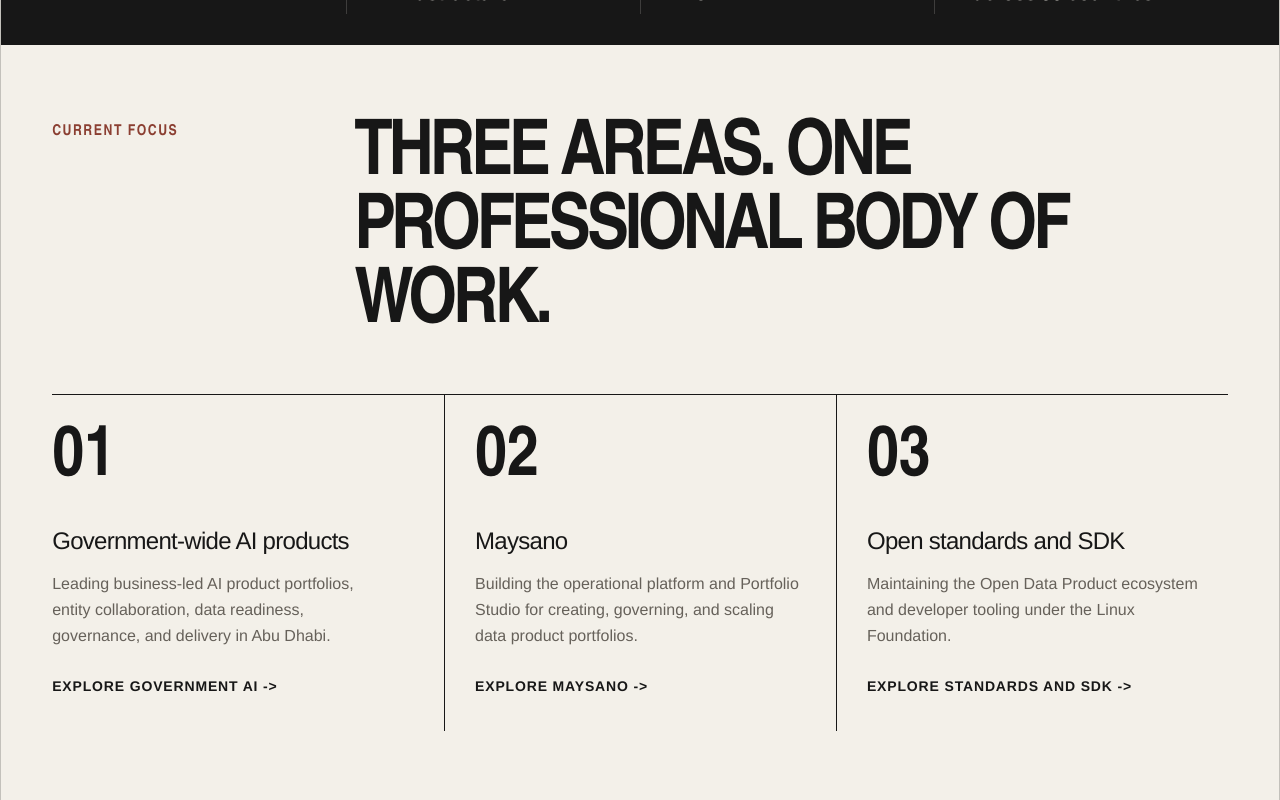
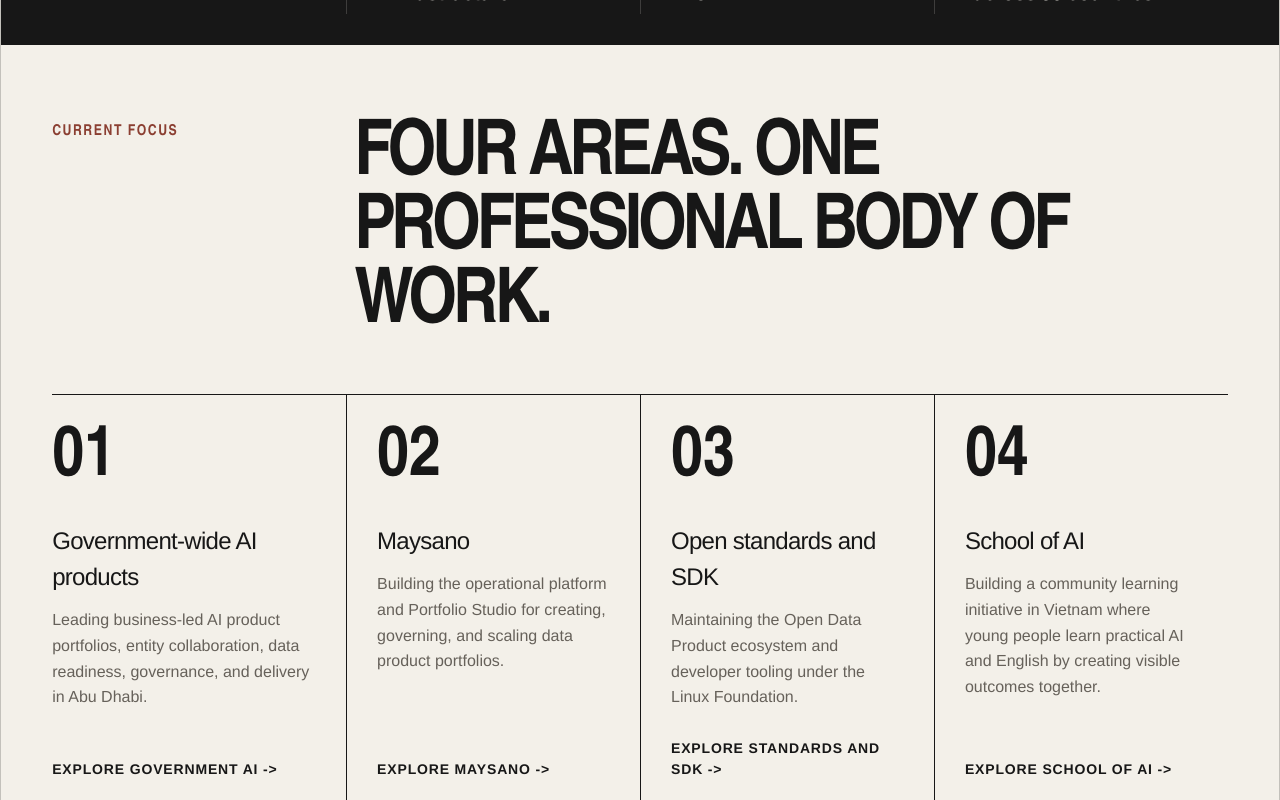
Before and after one commit to kyyberi/jarkko, a Next.js app: page / in a window 1280 px wide. Shown: the part 860-1660 px from the top of the page. Built offline with nearby package versions, Linux system fonts and the light colour scheme.

Commit message:
Add School of AI initiative

```diff
--- a/app/about/page.tsx
+++ b/app/about/page.tsx
@@ -147,6 +147,15 @@ export default function AboutPage() {
               Linux Foundation.
             </p>
           </article>
+          <article>
+            <h3>School of AI</h3>
+            <p>
+              Initiated a community learning model in Vietnam where young
+              people can learn practical AI and English through weekend
+              activities, teamwork, product building, and parent-visible
+              participation.
+            </p>
+          </article>
         </div>
         <p className="about-method">
           The work usually starts with the business problem, followed by
--- a/app/globals.css
+++ b/app/globals.css
@@ -476,7 +476,7 @@ h1 {
 
 .focus-grid {
   display: grid;
-  grid-template-columns: repeat(3, 1fr);
+  grid-template-columns: repeat(4, minmax(0, 1fr));
   border-top: 1px solid var(--ink);
 }
 
--- a/app/page.tsx
+++ b/app/page.tsx
@@ -107,7 +107,7 @@ export default function Home() {
           <div className="section-head">
             <div className="section-kicker">Current focus</div>
             <h2 className="section-title">
-              Three areas. One professional body of work.
+              Four areas. One professional body of work.
             </h2>
           </div>
           <div className="focus-grid">
@@ -152,6 +152,20 @@ export default function Home() {
                 href={sitePath("/work/standards-and-sdk")}
               >
                 Explore standards and SDK <Arrow />
+              </a>
+            </article>
+            <article className="focus-item">
+              <div>
+                <div className="focus-number">04</div>
+                <h3>School of AI</h3>
+                <p>
+                  Building a community learning initiative in Vietnam where
+                  young people learn practical AI and English by creating
+                  visible outcomes together.
+                </p>
+              </div>
+              <a className="text-link" href={sitePath("/work/school-of-ai")}>
+                Explore School of AI <Arrow />
               </a>
             </article>
           </div>
--- a/app/site.tsx
+++ b/app/site.tsx
@@ -218,6 +218,79 @@ export const workItems = [
       },
     ],
   },
+  {
+    slug: "school-of-ai",
+    index: "04",
+    label: "Community AI education",
+    title: "School of AI",
+    summary:
+      "A community learning initiative for young people to learn AI and English through practice.",
+    image: "/images/work-school4ai.webp",
+    imageAlt:
+      "Vietnamese young people learning AI and English through a community activity",
+    cta: "Visit the initiative",
+    detailCta: "Visit School4AI",
+    ctaHref: "https://school4ai.net",
+    externalLinks: [
+      {
+        label: "School4AI",
+        href: "https://school4ai.net",
+      },
+    ],
+    diagramSteps: ["Learn", "Try", "Build", "Present"],
+    diagramCaption:
+      "A practical weekend format for AI, English, teamwork, and visible outcomes.",
+    focus:
+      "School4AI is a community learning initiative I am building for young people, starting from Yen Bai, Vietnam. The goal is to help participants learn practical AI, use English in real situations, work in teams, and create something they can show to others.",
+    detailIntro:
+      "The initiative is being shaped as a weekend activity rather than a long course. It is designed around hands-on work, age-aware grouping, parent visibility, and community support from people who can help with venues, devices, food, mentoring, or project ideas.",
+    proof: [
+      {
+        title: "Community-first model",
+        text: "The first activities are planned from Yen Bai with a model that can adapt to other local communities over time.",
+      },
+      {
+        title: "Practical learning",
+        text: "Participants use AI and English through hands-on exercises, teamwork, small product building, and final presentation.",
+      },
+      {
+        title: "Parent and safety focus",
+        text: "The initiative sets expectations for parent consent, supervised shared spaces, emergency contact information, age-appropriate grouping, and clear communication about tools and activities.",
+      },
+      {
+        title: "Independent initiative",
+        text: "School of AI is an independent community learning initiative, not a formal school, official credential, or replacement for regular education.",
+      },
+    ],
+    outcomes: [
+      {
+        title: "AI confidence",
+        text: "Young people get early, responsible exposure to AI tools through practical activities.",
+      },
+      {
+        title: "English in context",
+        text: "English becomes part of the work itself instead of a separate classroom subject.",
+      },
+      {
+        title: "Visible result",
+        text: "Each participant should leave with a small product, a presentation experience, and proof of participation.",
+      },
+      {
+        title: "Local support",
+        text: "Parents, teachers, technologists, businesses, and volunteers can contribute through practical support.",
+      },
+    ],
+    relatedHeading:
+      "Connected parts of the same education and product-building thread.",
+    relatedDescriptions: {
+      maysano:
+        "The same practical product mindset appears in Maysano, where ideas become structured portfolios and governed product systems.",
+      "standards-and-sdk":
+        "Open standards and SDK work support the machine-readable foundation behind modern data and AI product practice.",
+      "government-ai":
+        "Government AI delivery keeps the same focus on responsible use, practical value, and visible outcomes.",
+    },
+  },
 ];
 
 export function Header() {
```
Also changed, not shown: public/images/work-school4ai.webp (added).
